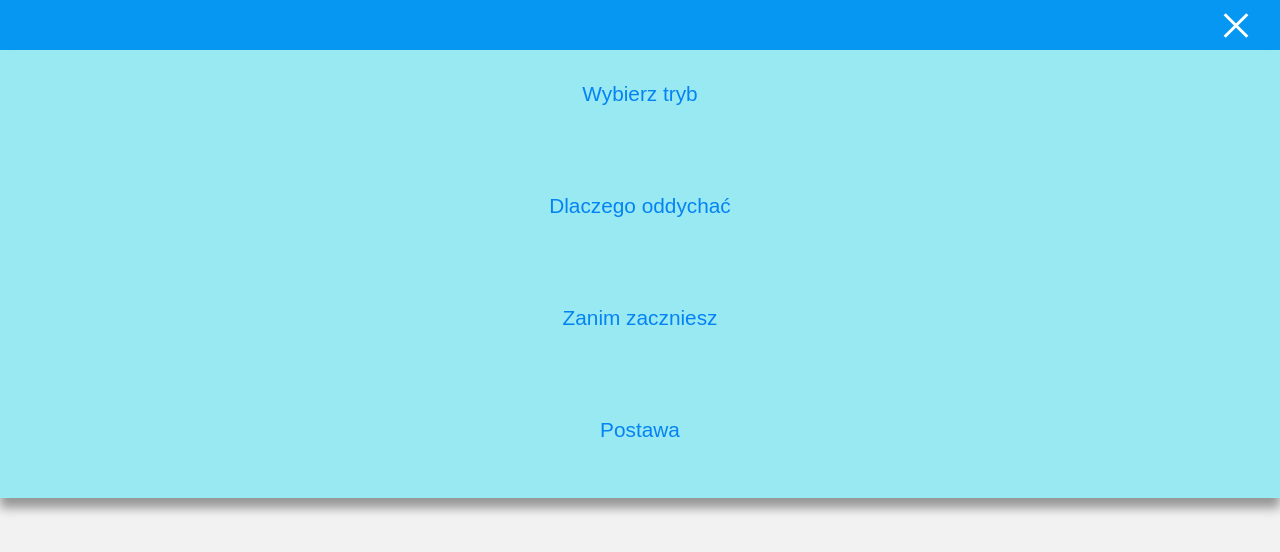
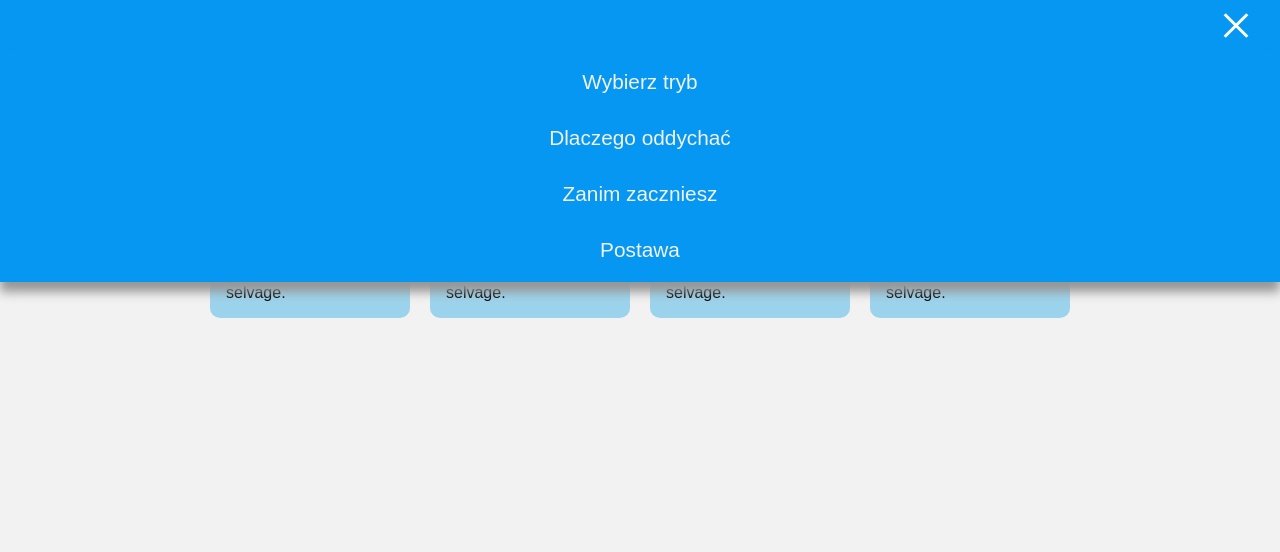
Before and after one commit to qapush/breathe-app, a React (Create React App) app: page / in a window 1280 px wide. Both pictures are taken after a click on the button 1236 px from the left and 25 px from the top of the page. Shown: the top 552 px of the page. Built offline with nearby package versions, Linux system fonts and the light colour scheme.

Commit message:
menu colors and menu items positions adjusted

```diff
--- a/src/components/Menu/menu.scss
+++ b/src/components/Menu/menu.scss
@@ -1,5 +1,7 @@
+@import '../../styles/_utilities.scss';
+
 .navmenu {
-  background-color: #99E9F2;
+  background-color: var(--main);
   position: absolute;
   width: 100%;
   top: 50px;
@@ -9,27 +11,28 @@
   justify-content: center;
   align-items: center;
   box-shadow: 0px 10px 10px rgb(150, 150, 150);
+  padding-top: 0.5rem;
 
   a {
     text-decoration: none;
-    margin: 2rem auto;
+    margin: 1rem auto 0.5rem auto;
     font-size: 1.3rem;
-    color: #0583F2;
+    line-height: 1rem;
+    color: var(--bg);
     text-align: center;
 
     &::after {
       content: "";
       display: inline-block;
-      margin: 0px;
       padding: 0px;
       height: 2px;
       width: 10%;
-      background-color: #0583F2;
+      background-color: var(--bg);
       opacity: 0;
       transition-property: width, opacity;
       transition-duration: 0.3s;
       position: relative;
-      top: -0.8rem;
+      top: -7px;
     }
 
     &:hover {
```
